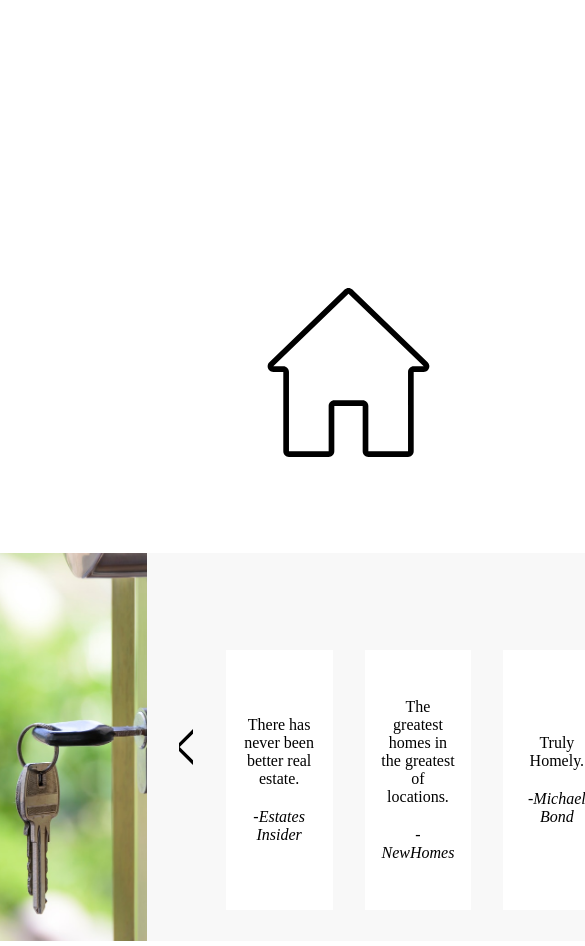
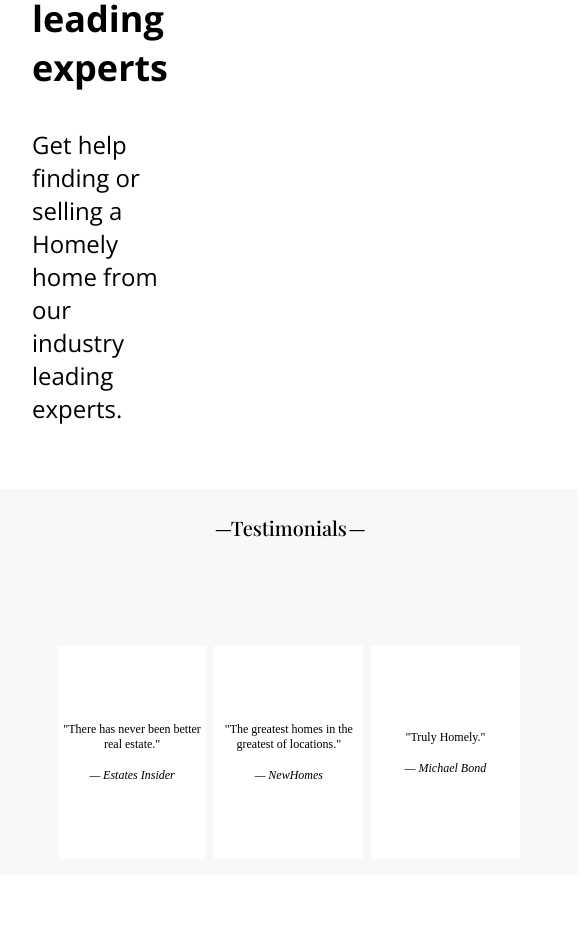
Before and after one commit to WageeshArya/Homely., a React (Create React App) app: page / in a window 390 px wide. Shown: the part 980-1926 px from the top of the page, 585 px wide, since content can reach past the window. After the commit the page ends 1855 px from the top, so only its background shows below. Built offline with nearby package versions, Linux system fonts and the light colour scheme; a web font is replaced by a local one.

Commit message:
sell Header animated

```diff
--- a/package.json
+++ b/package.json
@@ -6,6 +6,7 @@
     "@testing-library/jest-dom": "^4.2.4",
     "@testing-library/react": "^9.5.0",
     "@testing-library/user-event": "^7.2.1",
+    "framer-motion": "^2.6.3",
     "gsap": "^3.5.0",
     "react": "^16.13.1",
     "react-dom": "^16.13.1",
--- a/src/App.js
+++ b/src/App.js
@@ -20,7 +20,7 @@ function App() {
     tl.from(".texts span", 1, {
       y: 75,
       ease: "power4.out",
-      delay: 0.5,
+      delay: 0.3,
       skewY: 10,
       stagger: {
         amount: 0.3
@@ -28,7 +28,7 @@ function App() {
     }).to(".topOverlay", 1, {
       height: 0,
       ease: 'expo.inOut',
-      stagger: 0.3
+      stagger: 0.2
     }).to(".bottomOverlay", 1, {
       width: 0,
       ease: 'expo.inOut',
--- a/src/App.scss
+++ b/src/App.scss
@@ -1,8 +1,14 @@
 body {
   margin: 0;
   visibility: hidden;
-  overflow-x: hidden;
-  overflow-y: hidden
+  // overflow-x: hidden;
+  overflow-y: hidden;
+}
+.App {
+  scroll-snap-type: y mandatory;
+  section {
+    scroll-snap-align: start;
+  }
 }
 .hide {
   display: none;
--- a/src/components/Header.scss
+++ b/src/components/Header.scss
@@ -6,7 +6,7 @@
   z-index: 3;
   display: flex;
   .container {
-    margin: 3rem 6rem;
+    margin: 2rem 6rem;
     width: 100%;
     .containerDiv {
       display: grid;
--- a/src/components/Homes.js
+++ b/src/components/Homes.js
@@ -1,6 +1,8 @@
 import React, { useEffect, useState } from 'react'
 import { ReactComponent as Arrow } from '../icons/arrow-right-solid.svg';
 import './Homes.scss';
+import gsap from 'gsap';
+import { TimelineLite } from 'gsap';
 export const Homes = () => {
 
   const allHomes = [
@@ -65,6 +67,39 @@ export const Homes = () => {
   const [endHome, setEndHome] = useState(3)
   const [displayHomes, setDisplayHomes] = useState(allHomes.slice(startHome, endHome));
 
+  useEffect(() => {
+    // const imgTween =
+  }, [displayHomes]);
+
+  const transform = (id) => {
+    const home = document.getElementById(id);
+
+    const domRect = home.getBoundingClientRect();
+    console.log(domRect);
+    let tl = new TimelineLite();
+
+    tl.to(`#panel-${id}`, {
+      height: '100%',
+      width: '100%',
+      position: 'fixed',
+      zIndex: 9,
+      backgroundColor: 'white'
+    })
+    .fromTo(`#home-${id}`,
+      {
+        position: 'absolute',
+        zIndex: 10,
+        height: '400px',
+        width: '400px'
+      },
+      {
+        position: 'absolute',
+        zIndex: 10,
+        height: '500px',
+        width: '500px'
+      }
+    )
+  }
 
   const imgEnter = () => {
     setHovered(true);
@@ -76,8 +111,7 @@ export const Homes = () => {
     console.log(hovered);
   }
 
-  useEffect(() => {
-  }, [displayHomes])
+
 
   const prevHome = () => {
     setStartHome(startHome === 0 ? 6 : startHome - 1);
@@ -114,13 +148,13 @@ export const Homes = () => {
         {
           displayHomes.map(home => {
             return (
-            <div className="home" key={home.id} onMouseEnter={imgEnter} onMouseLeave={imgLeave}>
+            <div className="home" key={home.id} id={`panel-${home.id}`} onMouseEnter={imgEnter} onMouseLeave={imgLeave}>
               <div className="details">
                 <p className="address">{home.address}</p>
                 <p className="pin">{home.state} - {home.pin}</p>
                 <p className="beds">{home.beds} beds, {home.baths} baths</p>
               </div>
-              <div className="detailsMobile">
+              <div className="detailsMobile" id={home.id}>
                 <p className="address">{home.address}</p>
                 <p className="state">{home.state}</p>
                 <p className="pin">{home.pin}</p>
@@ -129,9 +163,9 @@ export const Homes = () => {
               </div>
               <div className="propImg">
                 <div className="opaqueOverlay">
-                  <div className={hovered ? "viewBtn" : "hide"}><a href="/">View</a></div>
+                  <div className={hovered ? "viewBtn" : "hide"}onClick={() => transform(home.id)}><p>View</p></div>
                 </div>
-                <img src={require(`../images/${home.id}.jpg`)} alt={`home ${home.id}`}/>
+                <img id={`home-${home.id}`} src={require(`../images/${home.id}.jpg`)} alt={`home ${home.id}`}/>
               </div>
             </div>
             )
--- a/src/components/Homes.scss
+++ b/src/components/Homes.scss
@@ -94,26 +94,27 @@
           justify-content: center;
           .viewBtn {
             transition: all 1s ease;
-            a {
+            p {
               font-family: 'Open Sans', sans-serif;
               font-weight: 200;
               letter-spacing: 0.1rem;
               background-color: rgba(0,0,0,0.9);
               padding: 0.5rem 1rem;
               color: white;
-              // border-radius: 5px;
-              text-decoration: none;
-
+            }
+            &:hover {
+              cursor: pointer;
             }
           }
           &:hover {
-            background-color: rgba(0,0,0,0.75);
+            background-color: rgba(0,0,0,0.60);
           }
         }
         img {
           width: 100%;
           height: 100%;
           object-fit: cover;
+          overflow: hidden;
         }
       }
 
--- a/src/components/Intro.scss
+++ b/src/components/Intro.scss
@@ -1,6 +1,7 @@
 @import '../Variables.scss';
 
 .introContainer {
+  scroll-snap-align: start;
   height: 50vh;
   height: calc(var(--vh, 1vh) * 5);
   background-color: $white;
@@ -32,7 +33,7 @@
     }
     .knowMore {
       font-family: 'Open Sans', sans-serif;
-      margin-top: 2rem;
+      margin: 2rem 0;
       a {
         text-decoration: none;
         color: $black;
--- a/src/components/Nav.scss
+++ b/src/components/Nav.scss
@@ -7,7 +7,7 @@
   left: 0;
   width: 100%;
   background-color: $yellow;
-  z-index: 6;
+  z-index: 10;
   font-family: 'Open Sans', sans-serif;
   overflow: hidden;
   .close {
@@ -19,7 +19,7 @@
     }
   }
   .navDiv {
-    height: 80%;
+    height: 50vh;
     margin: 0 6rem;
     display: grid;
     grid-template-columns: repeat(2, 1fr);
@@ -33,12 +33,15 @@
       ul {
         display: grid;
         margin: 0;
+        height: 50vh;
+        height: calc(var(--vh, 1vh) * 5);
         padding: 0;
         grid-template-rows: repeat(4, 1fr);
         li {
           display: flex;
           align-items: center;
-          font-size: 1.75rem;
+          line-height: 2rem;
+          font-size: 1rem;
           font-weight: 700;
         }
       }
@@ -53,7 +56,7 @@
       .contactDetails {
         display: grid;
         grid-template-columns: repeat(2, 1fr);
-        grid-template-rows: 2fr 1fr;
+        grid-template-rows: 1fr 1fr;
         div {
           h4 {
             font-size: 1.25rem;
--- a/src/components/Sell.js
+++ b/src/components/Sell.js
@@ -4,17 +4,31 @@ import gsap from 'gsap';
 import { ScrollTrigger } from 'gsap/ScrollTrigger';
 const Sell = () => {
   let sellHeader = useRef(null);
+  let homeIcon = useRef(null);
+
   gsap.registerPlugin(ScrollTrigger);
   useEffect(() => {
-    gsap.from(sellHeader.current, 1, {
-      autoAlpha: 0,
+    gsap.to(sellHeader.current, {
+      opacity: 1,
       duration: 1,
-      ease: 'expo.inOut',
+      ease: 'power4.inOut',
       scrollTrigger: {
         trigger: sellHeader.current,
         start: 'top center',
+        end: 'bottom bottom-=400',
+        toggleActions: 'play none none reverse'
+      }
+    })
+    gsap.from(homeIcon.current, {
+      x: 50,
+      opacity: 0,
+      duration: 1,
+      ease: 'power4.inOut',
+      scrollTrigger: {
+        trigger: homeIcon.current,
+        start: 'top center',
         end: 'bottom center',
-        markers: true
+        toggleActions: 'play none none reverse'
       }
     })
   }, []);
@@ -81,7 +95,10 @@ const Sell = () => {
             <h4 className="sellh4">Get help finding or selling a Homely home from our industry leading experts.</h4>
           </div>
           <div className="homeIcon">
-            <img src={require('../icons/home.svg')} alt="home"/>
+            <svg id="icon" width="253" height="263" viewBox="0 0 253 263" fill="none" xmlns="http://www.w3.org/2000/svg">
+              <path ref={homeIcon} d="M249.653 115.481L132.628 2.49262C129.219 -0.830507 123.781 -0.830507 120.372 2.49262L3.35138 115.477C1.62861 117.139 0.655823 119.431 0.655823 121.825C0.655823 126.698 4.60651 130.649 9.47925 130.649H25.0306V254.177C25.0306 259.05 28.9807 263 33.854 263H95.618C100.491 263 104.441 259.05 104.441 254.177V183.589H148.559V254.177C148.559 259.05 152.509 263 157.382 263H219.146C224.019 263 227.969 259.05 227.969 254.177V130.649H243.521C245.913 130.649 248.202 129.677 249.865 127.957C253.251 124.453 253.156 118.868 249.653 115.481ZM227.969 121.825C223.096 121.825 219.146 125.775 219.146 130.649V254.177H157.382V183.589C157.382 178.716 153.432 174.766 148.559 174.766H104.441C99.5681 174.766 95.618 178.716 95.618 183.589V254.177H33.854V130.649C33.854 125.775 29.9038 121.825 25.0306 121.825H9.47925L126.5 8.84108L243.565 121.825H227.969Z" fill="black"/>
+            </svg>
+
           </div>
         </div>
         <div className="quotesFullDiv">
@@ -89,24 +106,28 @@ const Sell = () => {
             <img src={require('../images/sell.jpg')} alt="sell"/>
           </div>
           <div className="quotesDiv">
-            <div className="quotesLArrow" onClick={prevQuote}>
-              <img src={require('../icons/slide-arrow.svg')} alt="Left arrow"/>
+            <p className="testimonials"><em>—</em>Testimonials<em>—</em></p>
+            <div className="quoteBoxes">
+              <div className="quotesLArrow" >
+                <img src={require('../icons/slide-arrow.svg')} alt="Left arrow" onClick={prevQuote}/>
               </div>
               <div className="quotes">
                 {
                   displayQuotes.map(quote => {
                     return (
                       <div className="quote">
-                      <p className="quoteText">{quote.quote}</p>
-                      <p className="quoter">-{quote.quoter}</p>
+                        <p className="quoteText">"{quote.quote}"</p>
+                        <p className="quoter"> <em>—</em> {quote.quoter}</p>
                       </div>
                     )
                   })
                 }
               </div>
-            <div className="quotesRArrow" onClick={nextQuote}>
-              <img src={require('../icons/slide-arrow.svg')} alt="Right arrow"/>
+              <div className="quotesRArrow">
+                <img src={require('../icons/slide-arrow.svg')} alt="Right arrow" onClick={nextQuote}/>
               </div>
+            </div>
+
           </div>
         </div>
     </section>
--- a/src/components/Sell.scss
+++ b/src/components/Sell.scss
@@ -1,11 +1,11 @@
 @import '../Variables.scss';
 .sell {
+  scroll-snap-align: start;
   font-family: 'Open sans', sans-serif;
   height: 100vh;
   width: 100%;
   display: grid;
   grid-template-rows: repeat(2,1fr);
-  // opacity: 0;
   .sellHeader {
     margin: 4rem 6rem;
     display: grid;
@@ -30,10 +30,18 @@
       justify-content: flex-end;
       align-items: flex-end;
       margin-right: 8rem;
-      img {
-        width: 20vh;
-        height: 20vh;
+      #icon {
+        opacity: 1;
+        width: 22vh;
+        height: 22vh;
         margin: 2rem;
+        overflow: visible;
+        path {
+          opacity: 1;
+          stroke-dasharray: 1091;
+          stroke-dashoffset: 91;
+          overflow: visible;
+        }
       }
     }
   }
@@ -49,19 +57,34 @@
       }
     }
     .quotesDiv {
+      background-color: $light-gray;
+      display: grid;
+      grid-template-rows: 1fr 4fr;
+      .testimonials {
+        text-align: center;
+        margin: auto 0;
+        font-family: 'Playfair Display';
+        font-size: 1.25rem;
+      }
+      .quoteBoxes {
+        display: grid;
+        grid-template-columns: 1fr 8fr 1fr;
         .quotesLArrow {
+          display: flex;
+          align-items: center;
+          justify-content: center;
+          width: 100%;
+          height: 100%;
+          img {
+            height: 40px;
+            width: 40px;
+            transform: rotate(180deg);
             margin: 2rem;
-        width: 40px;
-        height: 40px;
-        transform: rotate(180deg);
             &:hover {
               cursor: pointer;
             }
           }
-      background-color: $light-gray;
-      display: flex;
-      align-items: center;
-      justify-content: center;
+        }
         .quotes {
           display: grid;
           grid-template-columns: repeat(3, 1fr);
@@ -77,6 +100,7 @@
             justify-content: center;
             padding: 1rem;
             font-family: 'Gentium Basic', serif;
+            transition: all 2s ease-in-out;
             .quoteText {
               text-align: center;
               margin-bottom: 0.25rem;
@@ -88,13 +112,105 @@
           }
         }
         .quotesRArrow {
+          width: 100%;
+          height: 100%;
+          display: flex;
+          align-items: center;
+          justify-content: center;
+          img {
+            height: 40px;
+            width: 40px;
             margin: 2rem;
-        width: 40px;
-        height: 40px;
             &:hover {
               cursor: pointer;
             }
           }
         }
       }
+
     }
+  }
+}
+
+@media (max-width: 1150px) {
+  .sell {
+    .sellHeader {
+      display: flex;
+      align-items: flex-end;
+      @media(max-width: 600px) {
+        margin: 2rem;
+      }
+      .sellh3 {
+        @media(max-width: 600px) {
+          font-size: 20px;
+        }
+      }
+      .sellh4 {
+        @media(max-width: 600px) {
+          font-size: 1.25rem;
+        }
+      }
+   }
+   .homeIcon {
+    display: none;
+
+    img {
+      display: none;
+    }
+  }
+  .quotesFullDiv {
+    display: block;
+     div {
+       display: none;
+       img {
+         display: none;
+       }
+    }
+   .quotesDiv {
+     .testimonials {
+
+     }
+     .quoteBoxes {
+      height: 100%;
+      display: grid;
+      grid-template-columns: 1fr 8fr 1fr;
+      width: 100;
+      font-size: 0.75rem;
+      margin: auto 0;
+      .quotesLArrow {
+        img {
+          background-color: $black;
+          height: 20px;
+          width: 20px;
+        }
+      }
+      .quotes {
+        grid-gap: 0.5rem;
+        height: auto;
+          .quote {
+            padding: 2rem 0.25rem;
+          }
+      }
+      .quotesRArrow {
+          img {
+            background-color: $black;
+            height: 20px;
+            width: 20px;
+          }
+      }
+     }
+
+    }
+  }
+  }
+}
+
+.iconAnimation {
+  animation: iconAnim 1.5s ease forwards;
+}
+
+@keyframes iconAnim {
+  to {
+    stroke-dashoffset: 0;
+  }
+}
```
Also changed, not shown: 1 other file (tests, documents, lock files or other folders). Lines whose indentation alone changed are shown as unchanged.
